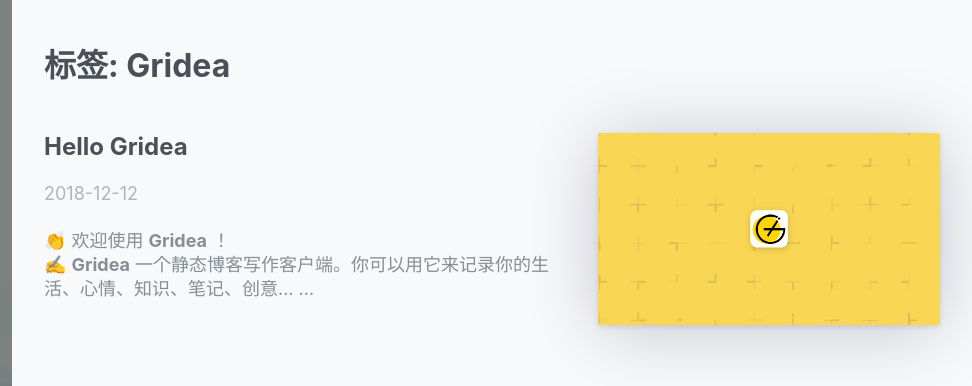
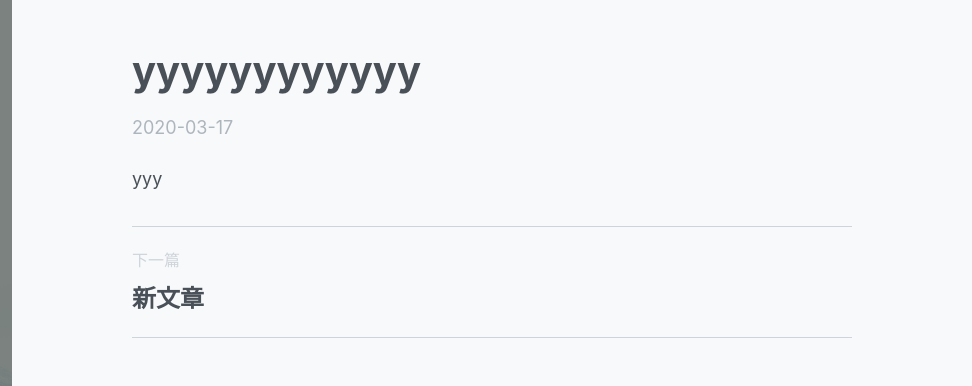
Before and after one commit to CathyLi14/CathyLi14.github.io, a plain HTML site: page post/yyyyyyyyyyyy/index.html in a window 1280 px wide. Shown: the top 386 px of the page, 308-1280 px from the left. Drawn offline with nearby package versions, Linux system fonts and the light colour scheme.

Commit message:
update from gridea: 2020-03-17 10:00:22

```diff
--- a/tag/6dfkRhiBU/index.html
+++ b/post/yyyyyyyyyyyy/index.html
@@ -3,12 +3,12 @@
   <head>
     <meta charset="utf-8" >
 
-<title>Gridea | Gridea</title>
+<title>yyyyyyyyyyyy | Gridea</title>
 
 <meta name="viewport" content="width=device-width, initial-scale=1, maximum-scale=1, user-scalable=no">
 
 <link rel="stylesheet" href="https://use.fontawesome.com/releases/v5.7.2/css/all.css" integrity="sha384-fnmOCqbTlWIlj8LyTjo7mOUStjsKC4pOpQbqyi7RrhN7udi9RwhKkMHpvLbHG9Sr" crossorigin="anonymous">
-<link rel="shortcut icon" href="https://CathyLi14.github.io/favicon.ico?v=1584410340126">
+<link rel="shortcut icon" href="https://CathyLi14.github.io/favicon.ico?v=1584410418785">
 <link rel="stylesheet" href="https://CathyLi14.github.io/styles/main.css">
 
 
@@ -18,7 +18,9 @@
 
 
 
-    <meta name="description" content="温故而知新">
+    <meta name="description" content="yyy
+" />
+    <meta name="keywords" content="" />
   </head>
   <body>
     <div id="app" class="main">
@@ -27,7 +29,7 @@
   <div class="top-container" data-aos="fade-right">
     <div class="top-header-container">
       <a class="site-title-container" href="https://CathyLi14.github.io">
-        <img src="https://CathyLi14.github.io/images/avatar.png?v=1584410340126" class="site-logo">
+        <img src="https://CathyLi14.github.io/images/avatar.png?v=1584410418785" class="site-logo">
         <h1 class="site-title">Gridea</h1>
       </a>
       <div class="menu-btn" @click="menuVisible = !menuVisible">
@@ -88,35 +90,29 @@
 
       <div class="main-container">
         <div class="content-container" data-aos="fade-up">
-          <h2 class="current-tag">标签: Gridea</h2>
+          <div class="post-detail">
+            <h2 class="post-title">yyyyyyyyyyyy</h2>
+            <div class="post-date">2020-03-17</div>
 
-            <article class="post-item">
-              <div class="left">
-                <a href="https://CathyLi14.github.io/post/hello-gridea/">
-                  <h2 class="post-title">Hello Gridea</h2>
+            <div class="post-content" v-pre>
+              <p>yyy</p>
+
+            </div>
+
+
+              <div class="next-post">
+                <div class="next">下一篇</div>
+                <a href="https://CathyLi14.github.io/post/xin-wen-zhang/">
+                  <h3 class="post-title">
+                    新文章
+                  </h3>
                 </a>
-                <div class="post-date">
-                  2018-12-12
-                </div>
-                <div class="post-abstract">
-                  <p>👏  欢迎使用 <strong>Gridea</strong> ！<br>
-✍️  <strong>Gridea</strong> 一个静态博客写作客户端。你可以用它来记录你的生活、心情、知识、笔记、创意... ...</p>
-
-                </div>
               </div>
 
-                <a class="right" href="https://CathyLi14.github.io/post/hello-gridea/">
-                  <div class="feature-container" style="background-image: url('https://CathyLi14.github.io/post-images/hello-gridea.png')">
-                  </div>
-                </a>
-
-            </article>
 
 
-          <div class="pagination-container">
 
-
-</div>
+          </div>
 
         </div>
       </div>
```
Also changed, not shown: archives/index.html (+14 -2 lines), atom.xml (+10 -1 lines), index.html (+17 -2 lines), post/about/index.html (+2 -2 lines), post/hello-gridea/index.html (+2 -2 lines), post/xin-wen-zhang/index.html (+2 -2 lines), tags/index.html (+2 -2 lines).
